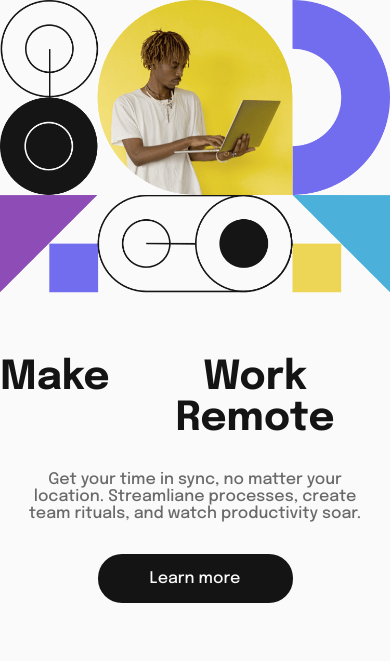
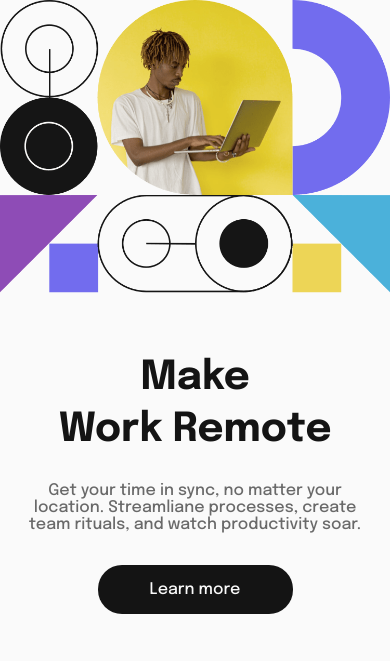
Before and after one commit to maviYoki/intro-section-with-dropdown-navigation-main, a plain HTML site: page index.html in a window 390 px wide. Shown: the top 661 px of the page. Drawn offline with Linux system fonts and the light colour scheme.

Commit message:
styles: tweak on mobile responsive, tag 'h2'

```diff
--- a/styles/main.css
+++ b/styles/main.css
@@ -141,6 +141,11 @@
       gap: 2rem;
    }
 
+   .description__text > h2 {
+      display: flex;
+      flex-direction: column;
+   }
+
    .description__text > h2 > span {
       font-size: 2.5rem;
    }
```
Also changed, not shown: index.html (+1 -1 lines).
